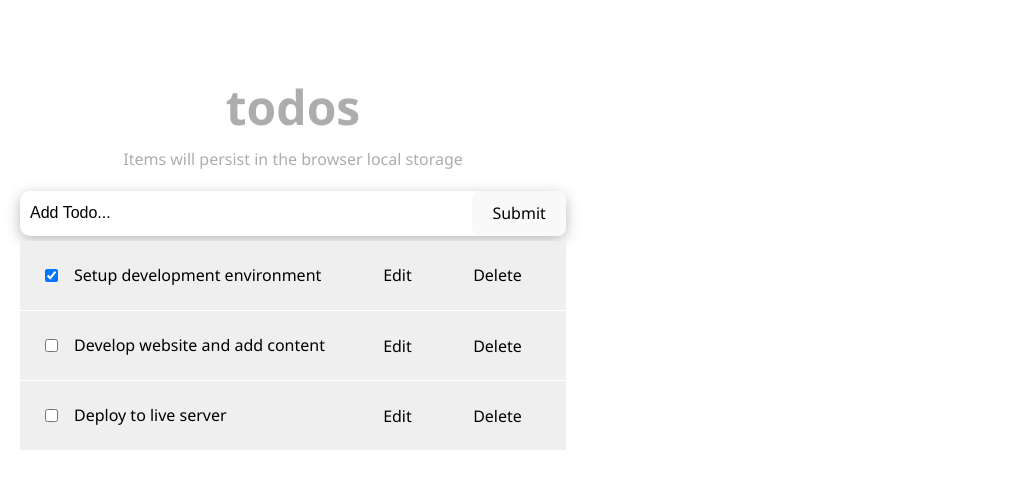
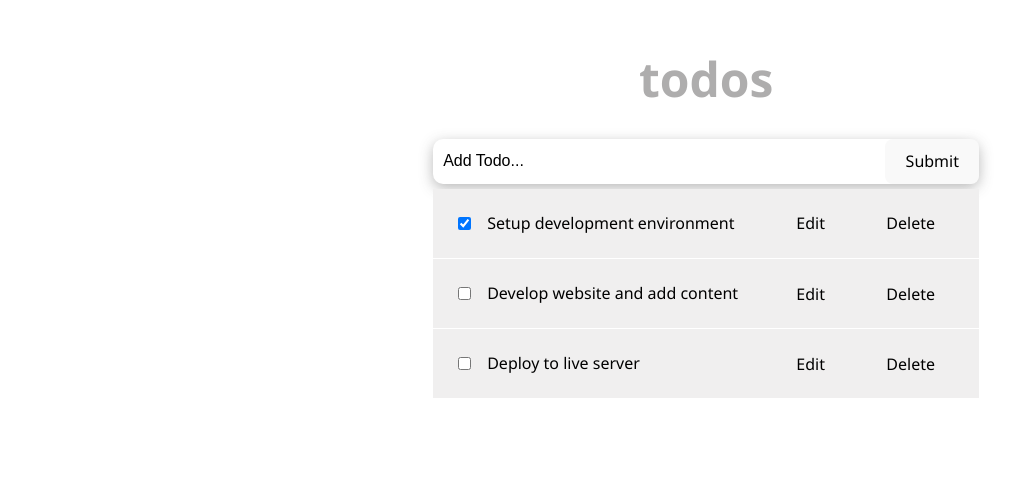
Before and after one commit to MayPyone/To-do-app, a React (Vite) app: page / in a window 1280 px wide. Shown: the part 183-672 px from the top of the page, without its empty margins (0-1034 px from the left). Built offline with nearby package versions, Linux system fonts and the light colour scheme.

Commit message:
Update style

```diff
--- a/src/components/Header.jsx
+++ b/src/components/Header.jsx
@@ -10,7 +10,6 @@ const Header = () => {
         <header style={headerStyle} className={styles.header}>
 
     <h1>Todos</h1>
-        <p>Items will persist in the browser local storage</p>
       </header>
     );
   };
--- a/src/styles/TodoItem.module.css
+++ b/src/styles/TodoItem.module.css
@@ -5,16 +5,19 @@
     border-bottom: 1px solid #fff;
     background: #f0efef;
   }
+
   .content {
     display: flex;
     justify-content: space-between;
     align-items: center;
     gap: 1rem;
   }
+
   .content span {
     flex: 1;
     order: 1;
   }
+
   .content button {
     cursor: pointer;
     background: transparent;
--- a/src/styles/app.css
+++ b/src/styles/app.css
@@ -3,6 +3,7 @@
     margin: 0;
     padding: 0;
   }
+
   body {
     font-family: "Segoe UI", sans-serif;
     line-height: 1.4;
@@ -14,12 +15,15 @@
 
   .wrapper {
     width: 100%;
-    padding: 8rem 20px 3rem;
+    padding: 20px 3rem;
+    margin-left: 60%;
   }
+
   .todos {
     max-width: 580px;
     margin: 0 auto;
   }
+
   .form-container {
     display: flex;
     border-radius: calc(0.1 * 100px);
@@ -28,6 +32,7 @@
     background: #fff;
     font-size: 1rem;
   }
+
   .input-text {
     width: 85%;
     padding-right: 5px;
@@ -35,9 +40,11 @@
     border-radius: calc(0.5 * 100px);
     font-size: 1rem;
   }
+
   .input-text::placeholder {
     color: #000;
   }
+
   .input-submit {
     background: transparent;
     color: #5b5b5b;
@@ -46,12 +53,14 @@
     font-weight: 600;
     margin-right: 10px;
   }
+
   .input-text,
   .input-submit {
     height: 45px;
     outline: none;
     border: none;
   }
+
   .submit-warning {
     font-size: 13px;
     color: red;
```
